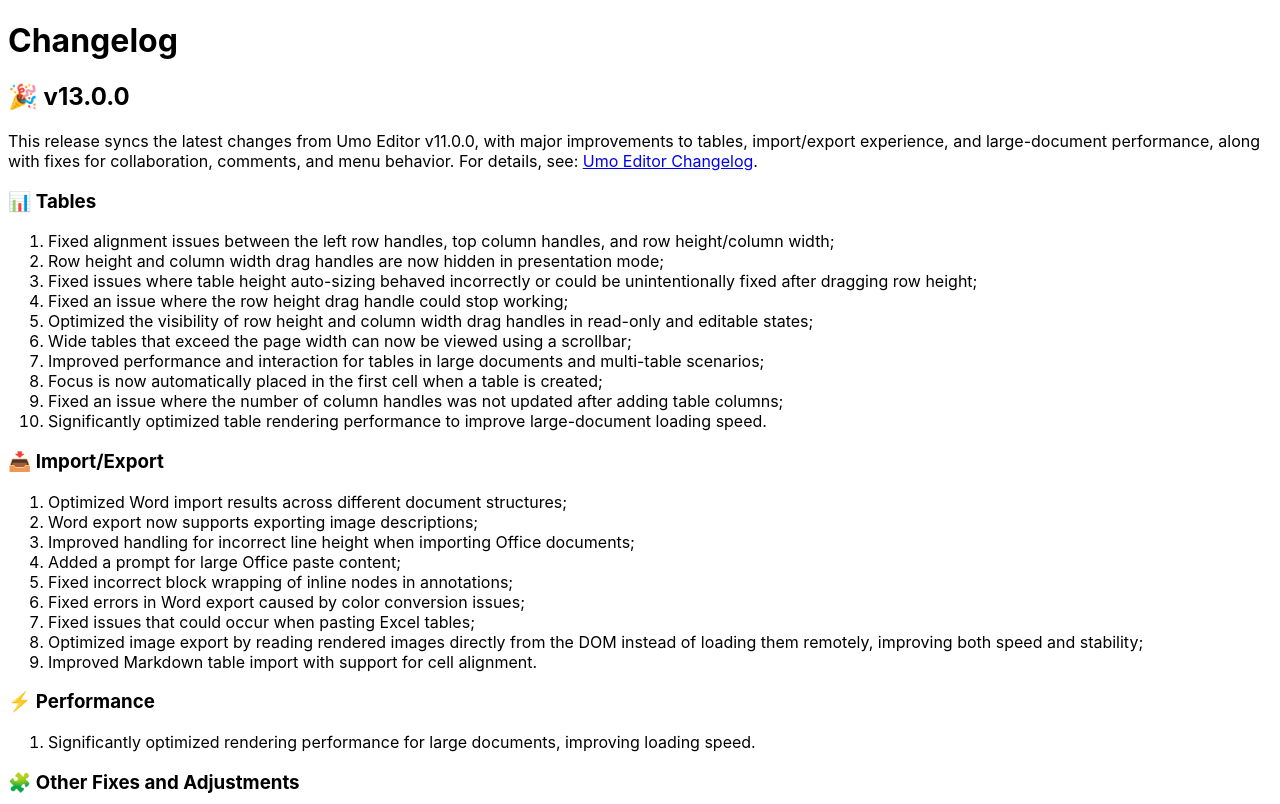
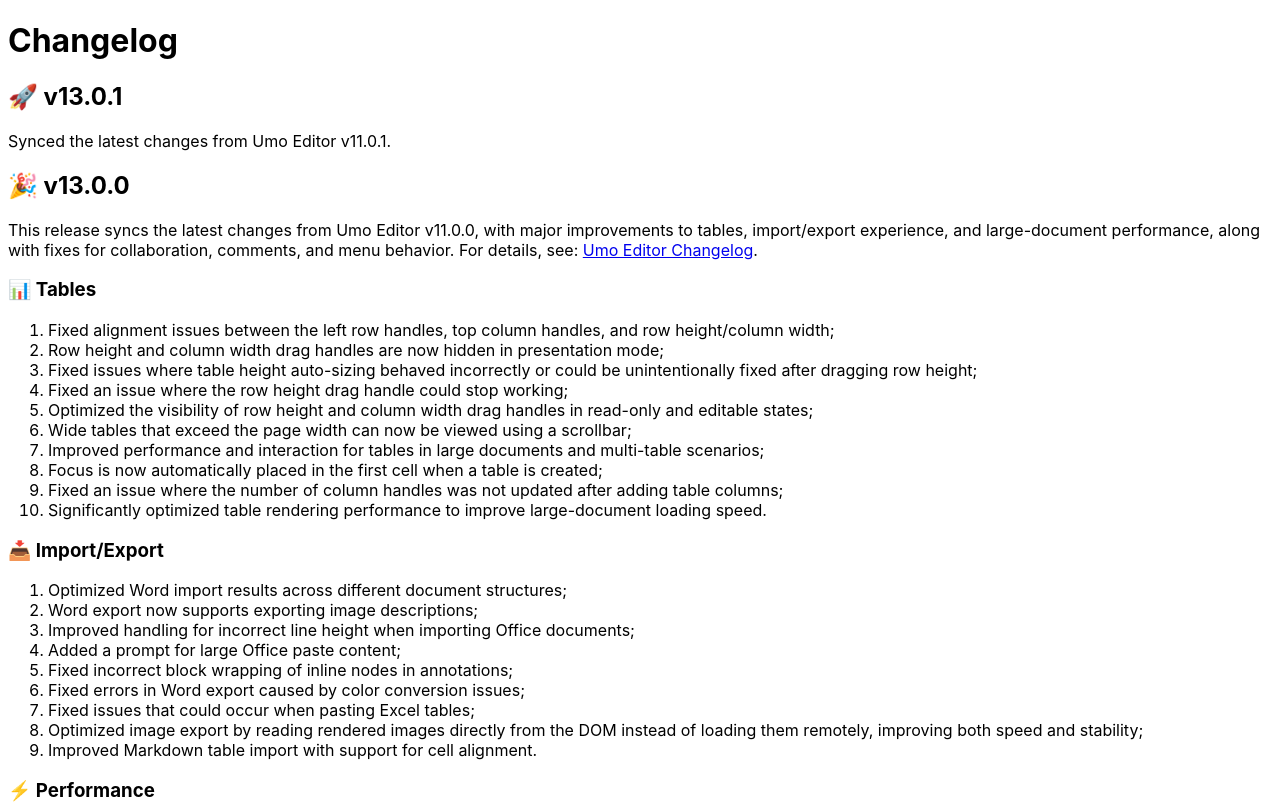
Before and after one commit to umodoc/docs, a Next.js app: page /en/docs/next/changelog in a window 1280 px wide. Shown: the top 804 px of the page. Built offline with nearby package versions, Linux system fonts and the light colour scheme.

Commit message:
完善文档

```diff
--- a/pages/cn/docs/next/changelog.mdx
+++ b/pages/cn/docs/next/changelog.mdx
@@ -7,6 +7,10 @@ description: Umo Editor Next 是开源软件 Umo Editor 的增强版，在包含
 import { Callout } from 'nextra/components'
 
 # 更新日志
+
+## 🚀 v13.0.1
+
+同步 Umo Editor v11.0.1 的最新更改。
 
 ## 🎉 v13.0.0
 
--- a/pages/en/docs/next/changelog.mdx
+++ b/pages/en/docs/next/changelog.mdx
@@ -7,6 +7,10 @@ description: Umo Editor is a localized open-source document editor based on Vue3
 import { Callout } from 'nextra/components'
 
 # Changelog
+
+## 🚀 v13.0.1
+
+Synced the latest changes from Umo Editor v11.0.1.
 
 ## 🎉 v13.0.0
 
```
